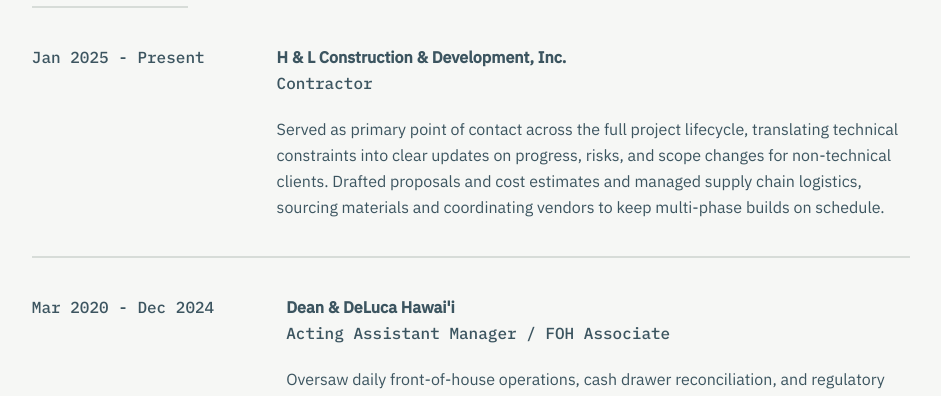
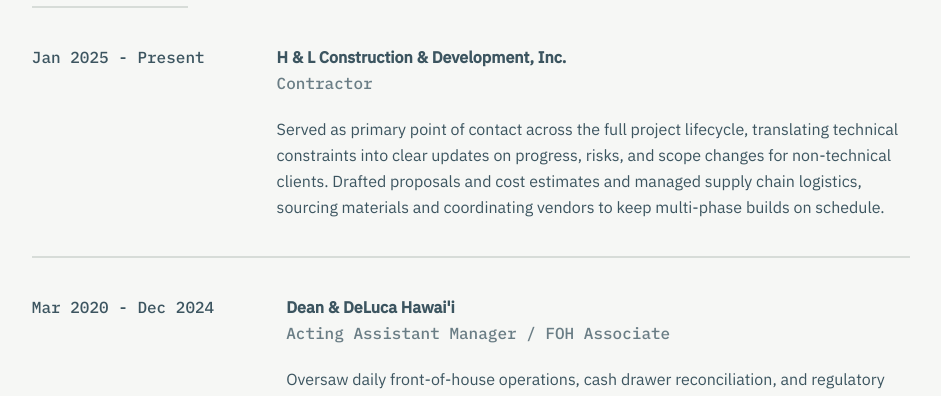
Before and after one commit to jackiewong99/portfolio_v3, a Next.js app: page / in a window 1280 px wide. Shown: the part 1674-2070 px from the top of the page, without its empty margins (169-1110 px from the left). Built offline with nearby package versions, Linux system fonts and the light colour scheme.

Commit message:
Update Experience.tsx
- Update experience section container to justify-center instead of justify-start.
- Reduce text opacity of experience's role by 25% for improved visual hierarchy.

```diff
--- a/app/components/sections/Experience.tsx
+++ b/app/components/sections/Experience.tsx
@@ -5,7 +5,7 @@
   return (
     <section
       id='experience'
-      className='flex flex-col items-start justify-start gap-9 mx-auto max-w-7xl min-h-screen p-6 lg:p-8'
+      className='flex flex-col items-start justify-center gap-9 mx-auto max-w-7xl min-h-screen p-6 lg:p-8'
     >
       <div id='experience-header'>
         <h2 className='font-semibold text-3xl'>Experience</h2>
@@ -22,7 +22,7 @@
                 <div className='flex flex-col justify-start gap-5'>
                   <div>
                     <h3 className='font-sans font-semibold'>{item.company}</h3>
-                    <p className='font-mono'>{item.role}</p>
+                    <p className='font-mono opacity-75'>{item.role}</p>
                   </div>
                   <p className='text-prose'>{item.desc}</p>
                 </div>
```
